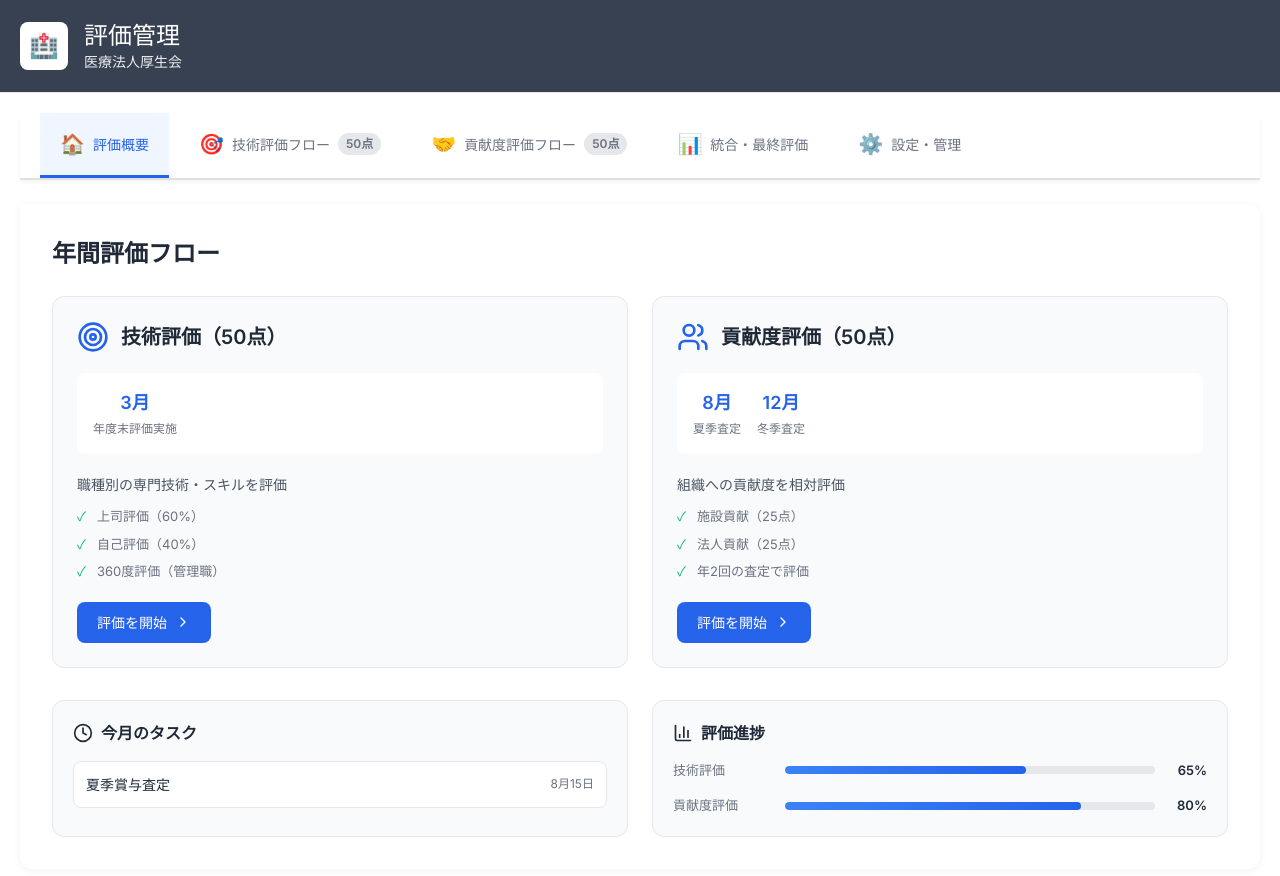
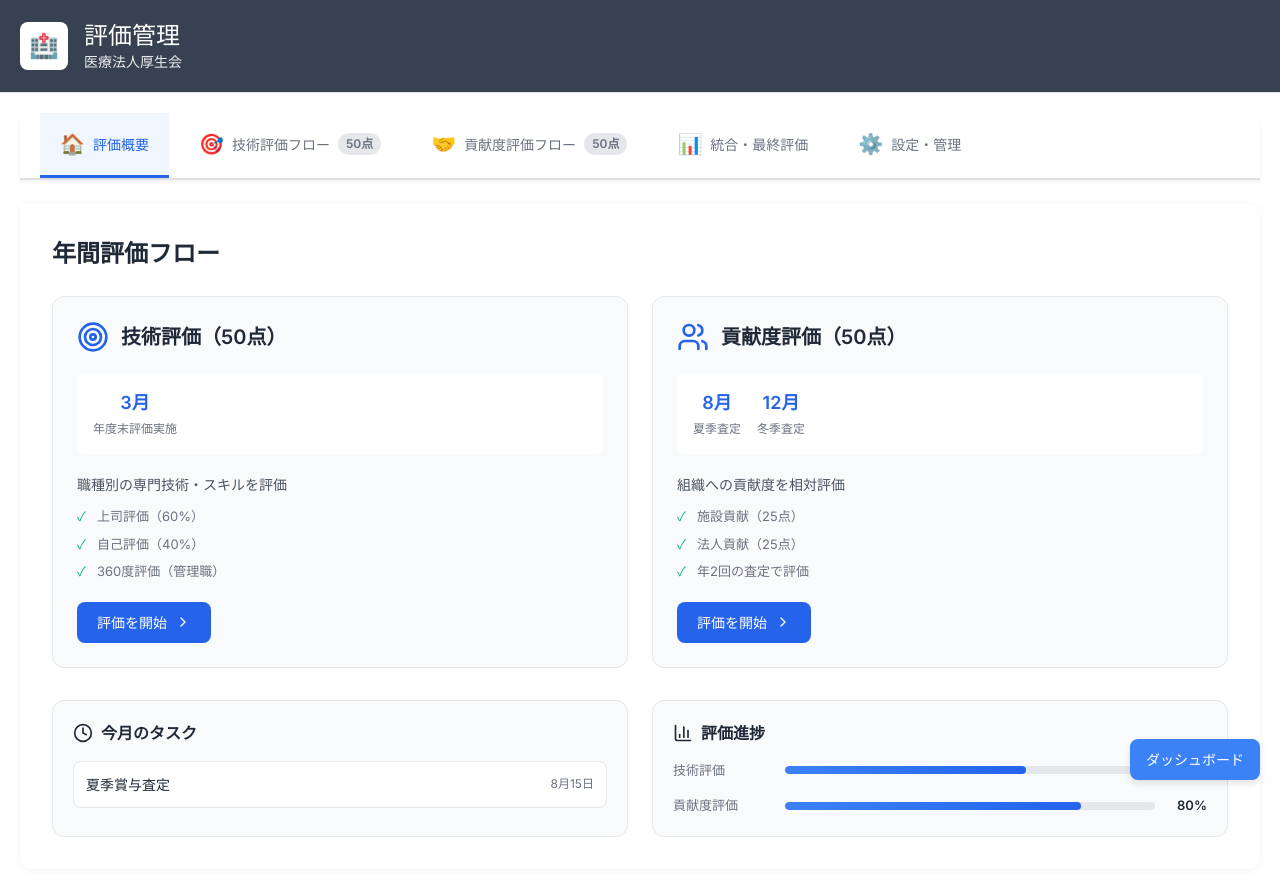
Before and after one commit to tokubot83/staff-medical-system-v2, a Next.js app: page /evaluation in a window 1280 px wide. Shown: the top 876 px of the page. Built offline with nearby package versions, Linux system fonts and the light colour scheme.

Commit message:
feat: 評価管理ページにダッシュボードボタンを追加
他のページと同様に、右下に固定表示される青いダッシュボードボタンを実装

🤖 Generated with [Claude Code](https://claude.ai/code)

Co-Authored-By: Claude <noreply@anthropic.com>

```diff
--- a/src/app/evaluation/page.tsx
+++ b/src/app/evaluation/page.tsx
@@ -2,6 +2,7 @@
 
 import React, { useState, useEffect } from 'react'
 import CommonHeader from '@/components/CommonHeader'
+import DashboardButton from '@/components/DashboardButton'
 import Link from 'next/link'
 import styles from './Evaluation.module.css'
 import {
@@ -654,6 +655,7 @@ export default function EvaluationManagement() {
           )}
         </div>
       </div>
+      <DashboardButton />
     </div>
   )
 }
```
